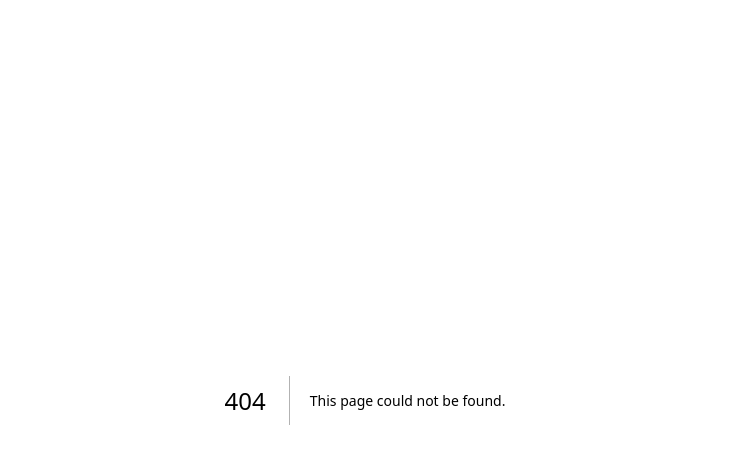
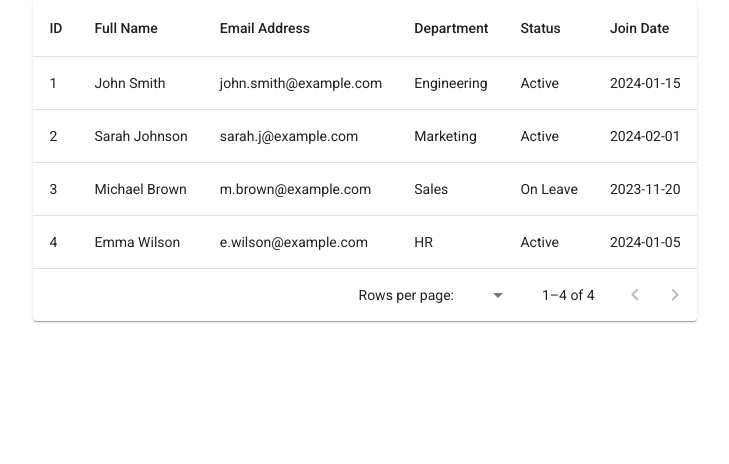
Before and after one commit to krish4693/mui-nextjs-template, a Next.js app: page /test in a window 1280 px wide. Before the commit this address had no page. Shown: the top 464 px of the page, without its empty margins (275-1004 px from the left). Built offline with nearby package versions, Linux system fonts and the light colour scheme; what @mui/material-nextjs would draw is missing.

Commit message:
added table component and a test page for trials

```diff
--- a/src/app/login/page.tsx
+++ b/src/app/login/page.tsx
@@ -9,7 +9,6 @@ import {
   Divider,
   Alert,
   Snackbar,
-
   InputAdornment,
   IconButton,
 } from "@mui/material";
@@ -79,11 +78,12 @@ const SignUpPage = () => {
   };
   const onSubmit: SubmitHandler<FormValues> = (data) => {
     console.log('Form Data:', data);
+    setShowSuccess(true);
   };
 
 
     return (
-      <Container component="main" maxWidth="sm">
+      <Container component="main" maxWidth="md">
         <StyledPaper elevation={3}>
 
           <LogoContainer
@@ -167,7 +167,7 @@ const SignUpPage = () => {
 
         <Snackbar
           open={showSuccess}
-          autoHideDuration={6000}
+          autoHideDuration={5000}
           onClose={() => setShowSuccess(false)}
           anchorOrigin={{ vertical: "top", horizontal: "center" }}
         >
--- /dev/null
+++ b/src/app/test/page.tsx
@@ -0,0 +1,56 @@
+import CustomTable from "@/components/display/table";
+import { Box, Container } from "@mui/material";
+
+export default function TestPage() {
+         // Sample column headers
+         const data = [
+           {
+             id: 1,
+             name: 'John Smith',
+             email: 'john.smith@example.com',
+             department: 'Engineering',
+             status: 'Active',
+             joinDate: '2024-01-15'
+           },
+           {
+             id: 2,
+             name: 'Sarah Johnson',
+             email: 'sarah.j@example.com',
+             department: 'Marketing',
+             status: 'Active',
+             joinDate: '2024-02-01'
+           },
+           {
+             id: 3,
+             name: 'Michael Brown',
+             email: 'm.brown@example.com',
+             department: 'Sales',
+             status: 'On Leave',
+             joinDate: '2023-11-20'
+           },
+           {
+             id: 4,
+             name: 'Emma Wilson',
+             email: 'e.wilson@example.com',
+             department: 'HR',
+             status: 'Active',
+             joinDate: '2024-01-05'
+           }
+         ];
+
+  type DataType = typeof data[number]
+  const columns: Array<{ id: keyof DataType; label: string }> = [
+    { id: 'id', label: 'ID'},
+    { id: 'name', label: 'Full Name'},
+    { id: 'email', label: 'Email Address'},
+    { id: 'department', label: 'Department'},
+    { id: 'status', label: 'Status'},
+    { id: 'joinDate', label: 'Join Date'}
+  ];
+
+  return (
+      <Container maxWidth="lg" sx={{display:"flex",justifyContent:"center",alignContent:"center"}}>
+          <CustomTable columns={columns} data={data}/>
+     </Container>
+  )
+}
--- /dev/null
+++ b/src/components/display/table.tsx
@@ -0,0 +1,68 @@
+"use client"
+import {
+  Paper,
+  Table,
+  TableBody,
+  TableCell,
+  TableContainer,
+  TableHead,
+  TablePagination,
+  TableRow,
+} from "@mui/material";
+import { useState } from "react";
+
+interface Column<T> {
+  id: keyof T;
+  label: string;
+}
+
+interface TableProps<T> {
+  columns: Column<T>[];
+  data: T[];
+}
+
+export default function CustomTable<T extends Record<string, any>>({
+  columns,
+  data,
+}: TableProps<T>) {
+  const [page, setPage] = useState(0);
+  const [rowsPerPage, setRowsPerPage] = useState(5);
+  const handleChangePage = (event: unknown, newPage: number) => {
+        setPage(newPage);
+  };
+
+  return (
+    <Paper>
+      <TableContainer>
+        <Table>
+          <TableHead>
+            <TableRow>
+              {columns.map((column) => (
+                <TableCell key={String(column.id)}>{column.label}</TableCell>
+              ))}
+            </TableRow>
+          </TableHead>
+          <TableBody>
+            {data.map((row) => (
+              <TableRow key={row.id}>
+                {columns.map((column) => (
+                  <TableCell key={String(column.id)}>
+                    {row[column.id]}
+                  </TableCell>
+                ))}
+              </TableRow>
+            ))}
+          </TableBody>
+        </Table>
+      </TableContainer>
+      <TablePagination
+        component="div"
+        count={data.length}
+        rowsPerPage={rowsPerPage}
+        page={page}
+        onPageChange={handleChangePage}
+        // onRowsPerPageChange={handleChangeRowsPerPage}
+      />
+    </Paper>
+  );
+}
```
